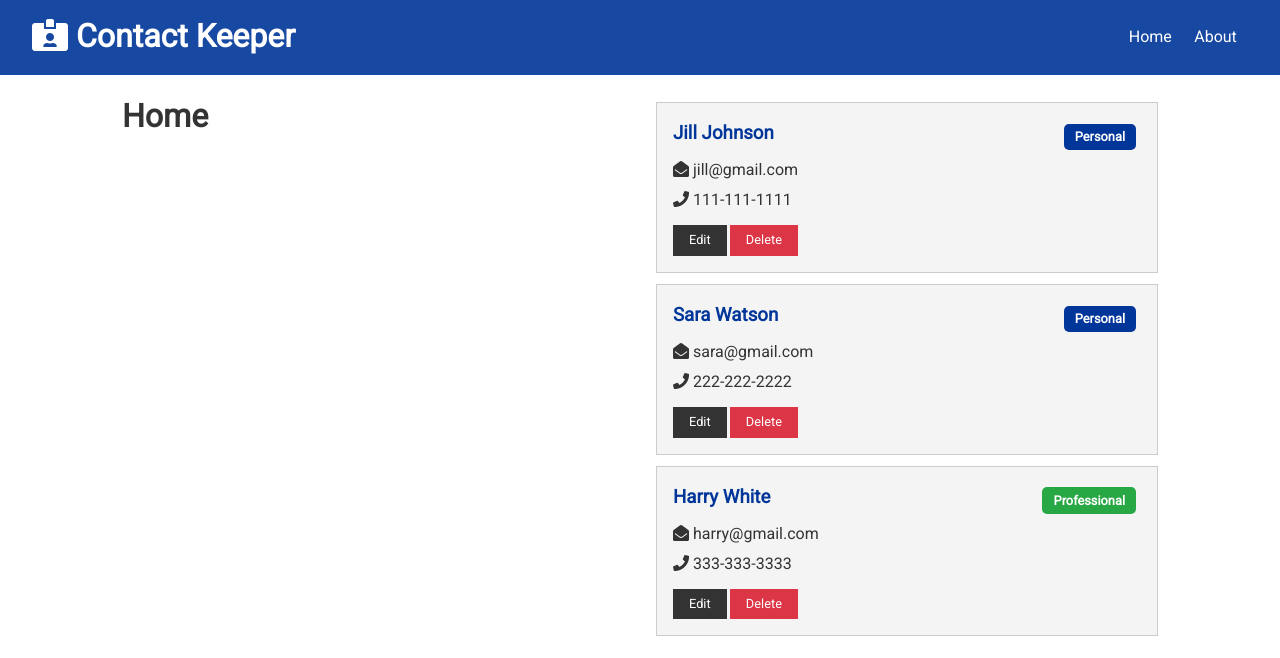
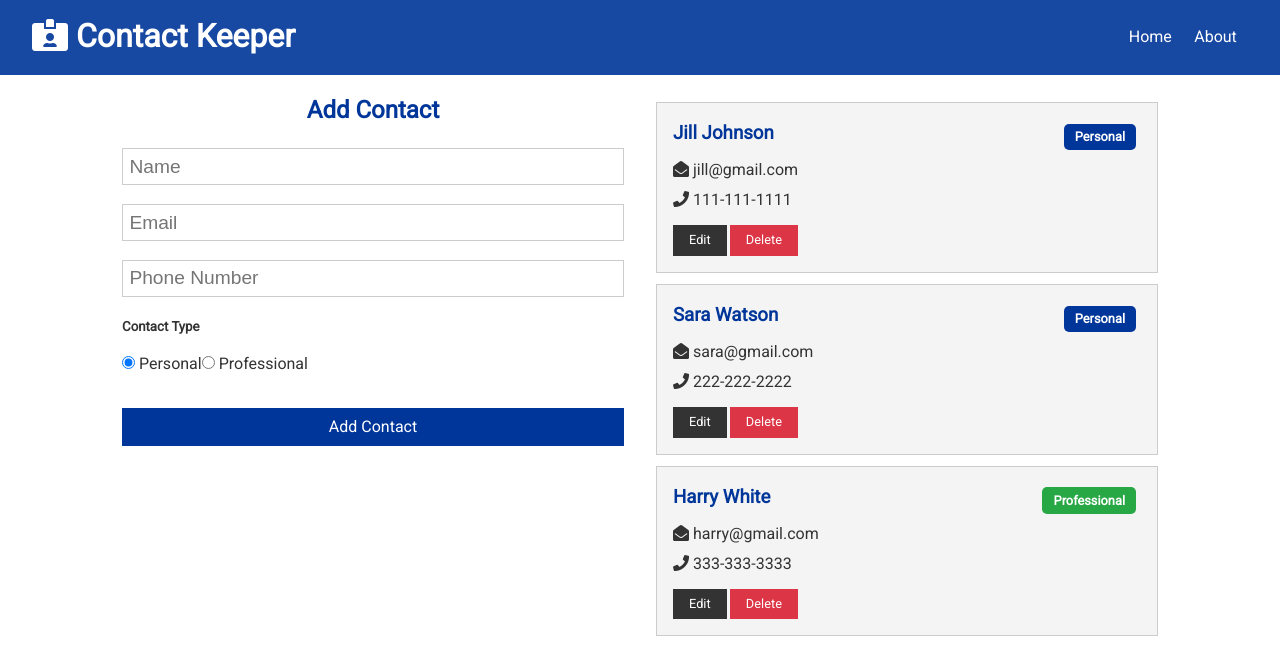
Before and after one commit to Asylcreek/Contact-Keeper-App, a React (Create React App) app in the folder Client/: page / in a window 1280 px wide. Shown: the top 658 px of the page. Built offline with nearby package versions, Linux system fonts and the light colour scheme.

Commit message:
Add add contact form component. Implement add, delete, set current, clear current contact for just the UI.

```diff
--- a/Client/package.json
+++ b/Client/package.json
@@ -20,6 +20,7 @@
         "redux-persist": "^6.0.0",
         "redux-saga": "^1.1.3",
         "reselect": "^4.0.0",
+        "uniqid": "^5.2.0",
         "web-vitals": "^0.2.4"
     },
     "scripts": {
--- /dev/null
+++ b/Client/src/Components/Contact Form/contact-form.component.jsx
@@ -0,0 +1,95 @@
+import { useState } from 'react';
+import { connect } from 'react-redux';
+import uniqid from 'uniqid';
+
+import { addContact } from '../../Redux/contact/contact.actions';
+
+const ContactForm = ({ addContact }) => {
+  const [contact, setContact] = useState({
+    name: '',
+    email: '',
+    phoneNumber: '',
+    type: 'personal',
+  });
+
+  const { name, email, phoneNumber, type } = contact;
+
+  const handleChange = (event) => {
+    const { name, value } = event.target;
+
+    setContact((prevValues) => ({ ...prevValues, [name]: value }));
+  };
+
+  const handleSubmit = (event) => {
+    //Prevent default form behavior
+    event.preventDefault();
+
+    //Add the contact
+    addContact({ id: uniqid(), ...contact });
+
+    //Reset input state
+    setContact({
+      name: '',
+      email: '',
+      phoneNumber: '',
+      type: 'personal',
+    });
+  };
+
+  return (
+    <form onSubmit={handleSubmit}>
+      <h2 className="text-primary">Add Contact</h2>
+      <input
+        type="text"
+        name="name"
+        placeholder="Name"
+        value={name}
+        onChange={handleChange}
+      />
+      <input
+        type="email"
+        name="email"
+        placeholder="Email"
+        value={email}
+        onChange={handleChange}
+      />
+      <input
+        type="text"
+        name="phoneNumber"
+        placeholder="Phone Number"
+        value={phoneNumber}
+        onChange={handleChange}
+      />
+      <h5>Contact Type</h5>
+      <input
+        type="radio"
+        name="type"
+        value="personal"
+        checked={type === 'personal'}
+        onChange={handleChange}
+      />{' '}
+      Personal
+      <input
+        type="radio"
+        name="type"
+        value="professional"
+        checked={type === 'professional'}
+        onChange={handleChange}
+      />{' '}
+      Professional
+      <div>
+        <input
+          type="submit"
+          value="Add Contact"
+          className="btn btn-primary btn-block"
+        />
+      </div>
+    </form>
+  );
+};
+
+const mapDispatchToProps = (dispatch) => ({
+  addContact: (contact) => dispatch(addContact(contact)),
+});
+
+export default connect(null, mapDispatchToProps)(ContactForm);
--- a/Client/src/Components/Contact Item/contact-item.component.jsx
+++ b/Client/src/Components/Contact Item/contact-item.component.jsx
@@ -1,5 +1,26 @@
-const ContactItem = ({ contact }) => {
+import { connect } from 'react-redux';
+
+import {
+  clearCurrentContact,
+  deleteContact,
+  setCurrentContact,
+} from '../../Redux/contact/contact.actions';
+
+const ContactItem = ({
+  contact,
+  deleteContact,
+  setCurrentContact,
+  clearCurrentContact,
+}) => {
   const { id, name, email, phoneNumber, type } = contact;
+
+  const handleDelete = () => {
+    //Delete the contact
+    deleteContact(id);
+
+    //Set current contact to null, for situations where the deleted contact is the current contact
+    clearCurrentContact();
+  };
 
   return (
     <div className="card bg-light">
@@ -27,11 +48,24 @@ const ContactItem = ({ contact }) => {
         )}
       </ul>
       <div>
-        <button className="btn btn-dark btn-sm">Edit</button>
-        <button className="btn btn-danger btn-sm">Delete</button>
+        <button
+          className="btn btn-dark btn-sm"
+          onClick={() => setCurrentContact(contact)}
+        >
+          Edit
+        </button>
+        <button className="btn btn-danger btn-sm" onClick={handleDelete}>
+          Delete
+        </button>
       </div>
     </div>
   );
 };
 
-export default ContactItem;
+const mapDispatchToProps = (dispatch) => ({
+  setCurrentContact: (contact) => dispatch(setCurrentContact(contact)),
+  clearCurrentContact: () => dispatch(clearCurrentContact()),
+  deleteContact: (id) => dispatch(deleteContact(id)),
+});
+
+export default connect(null, mapDispatchToProps)(ContactItem);
--- a/Client/src/Pages/Home Page/homepage.component.jsx
+++ b/Client/src/Pages/Home Page/homepage.component.jsx
@@ -1,10 +1,11 @@
 import Contacts from '../../Components/Contacts/contacts.component';
+import ContactForm from '../../Components/Contact Form/contact-form.component';
 
 const HomePage = () => {
   return (
     <div className="grid-2">
       <div>
-        <h1>Home</h1>
+        <ContactForm />
       </div>
       <div>
         <Contacts />
--- a/Client/src/Redux/contact/contact.actions.js
+++ b/Client/src/Redux/contact/contact.actions.js
@@ -11,13 +11,12 @@ export const deleteContact = (id) => ({
 });
 
 export const setCurrentContact = (contact) => ({
-    type: ContactActionTypes.SET_CURRENT,
+    type: ContactActionTypes.SET_CURRENT_CONTACT,
     payload: contact,
 });
 
-export const clearCurrentContact = (contact) => ({
-    type: ContactActionTypes.CLEAR_CURRENT,
-    payload: contact,
+export const clearCurrentContact = () => ({
+    type: ContactActionTypes.CLEAR_CURRENT_CONTACT,
 });
 
 export const updateContact = (contact) => ({
--- a/Client/src/Redux/contact/contact.reducer.js
+++ b/Client/src/Redux/contact/contact.reducer.js
@@ -23,13 +23,35 @@ const INITIAL_STATE = {
             type: 'professional',
         },
     ],
+    current: null,
 };
 
 const contactReducer = (currentState = INITIAL_STATE, action) => {
     switch (action.type) {
         case ContactActionTypes.ADD_CONTACT:
-            return {...currentState };
-
+            return {
+                ...currentState,
+                contacts: [...currentState.contacts, action.payload],
+            };
+        case ContactActionTypes.DELETE_CONTACT:
+            return {
+                ...currentState,
+                contacts: [
+                    ...currentState.contacts.filter(
+                        (contact) => contact.id !== action.payload
+                    ),
+                ],
+            };
+        case ContactActionTypes.SET_CURRENT_CONTACT:
+            return {
+                ...currentState,
+                current: action.payload,
+            };
+        case ContactActionTypes.CLEAR_CURRENT_CONTACT:
+            return {
+                ...currentState,
+                current: null,
+            };
         default:
             return currentState;
     }
--- a/Client/src/Redux/contact/contact.sagas.js
+++ b/Client/src/Redux/contact/contact.sagas.js
@@ -14,7 +14,7 @@ export function* getAllContacts() {
 }
 
 export function* onGetContactsStart() {
-    yield takeLatest(ContactActionTypes.ADD_CONTACT, getAllContacts);
+    yield takeLatest(ContactActionTypes.GET_CONTACTS, getAllContacts);
 }
 
 export function* contactSagas() {
--- a/Client/src/Redux/contact/contact.types.js
+++ b/Client/src/Redux/contact/contact.types.js
@@ -1,8 +1,9 @@
 const ContactActionTypes = {
+    GET_CONTACTS: 'GET_CONTACTS',
     ADD_CONTACT: 'ADD_CONTACT',
     DELETE_CONTACT: 'DELETE_CONTACT',
-    SET_CURRENT: 'SET_CURRENT',
-    CLEAR_CURRENT: 'CLEAR_CURRENT',
+    SET_CURRENT_CONTACT: 'SET_CURRENT_CONTACT',
+    CLEAR_CURRENT_CONTACT: 'CLEAR_CURRENT_CONTACT',
     UPDATE_CONTACT: 'UPDATE_CONTACT',
     FILTER_CONTACTS: 'FILTER_CONTACTS',
     CLEAR_FILTER: 'CLEAR_FILTER',
```
Also changed, not shown: 1 other file (tests, documents, lock files or other folders).
